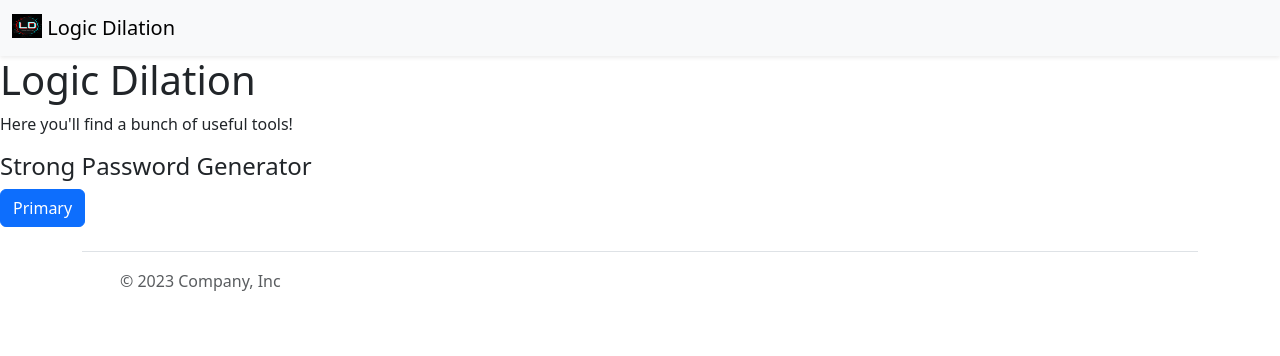
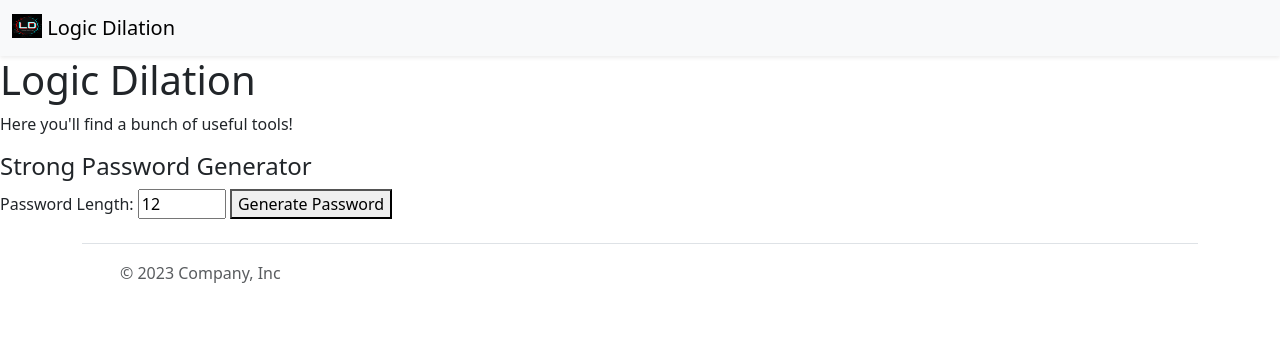
Before and after one commit to chhavikant-01/Random_Password_Generator_python, a Flask app: page / in a window 1280 px wide. Shown: the top 356 px of the page. Run offline with Flask 3, Linux system fonts and the light colour scheme.

Commit message:
added functionality to pw generator

```diff
--- a/app.py
+++ b/app.py
@@ -1,8 +1,10 @@
-from flask import Flask
+from flask import Flask, request
 from flask import render_template
 from flask import jsonify
+import random, string
 
 app=Flask(__name__)
+
 TOOLS = [
 {
   'Name': 'Strong Password Generator'
@@ -13,6 +15,29 @@ TOOLS = [
 def hello_Logic():
   return render_template('index.html', tools= TOOLS)
 
+# Function to generate a strong password
+def generate_password(length=12):
+    password = ''
+    characters = string.printable
+    for i in range(length):
+      c = ''
+      c = random.choice(characters)
+      password = password + c
+      return password
+
+
+@app.route('/', methods=['GET', 'POST'])
+def passwordgen():
+    if request.method == 'POST':
+        print("Received POST request:")
+        password_length = int(request.form.get('password_length', 12))
+        password = generate_password(password_length)
+        return render_template('index.html', PASSWORD=password)
+    else:
+      print("NOT Received POST request:")
+      return render_template('index.html', PASSWORD='',tools = TOOLS)
+
+
 @app.route("/api/tools")
 def list_tools():
   return jsonify(TOOLS)
--- a/pyproject.toml
+++ b/pyproject.toml
@@ -7,6 +7,7 @@ authors = ["Your Name <you@example.com>"]
 [tool.poetry.dependencies]
 python = "^3.10"
 Flask = "^2.3.2"
+requests = "^2.31.0"
 
 [tool.poetry.dev-dependencies]
 
--- a/templates/index.html
+++ b/templates/index.html
@@ -20,13 +20,20 @@
        {%for tool in tools%}
           <div>
             <div><h4>{{tool['Name']}}</h4></div>
-            <div><a type="button" class="btn btn-primary" href="https://www.google.com/" target="_blank">Primary</a><div/>
+            <div><form method="POST">
+        <label for="password_length">Password Length:</label>
+        <input type="number" name="password_length" value="12" min="6" max="50" required>
+        <button type="submit">Generate Password</button>
+    </form>
+    {% if PASSWORD %}
+    <h2>Generated Password:</h2>
+    <p>{{ PASSWORD }}</p>
+    {% endif %}</div>
           </div>
 
 
        {%endfor%}
-      <div/>
-    </div>
+
   </div>
 
 
```
Also changed, not shown: 1 other file.
